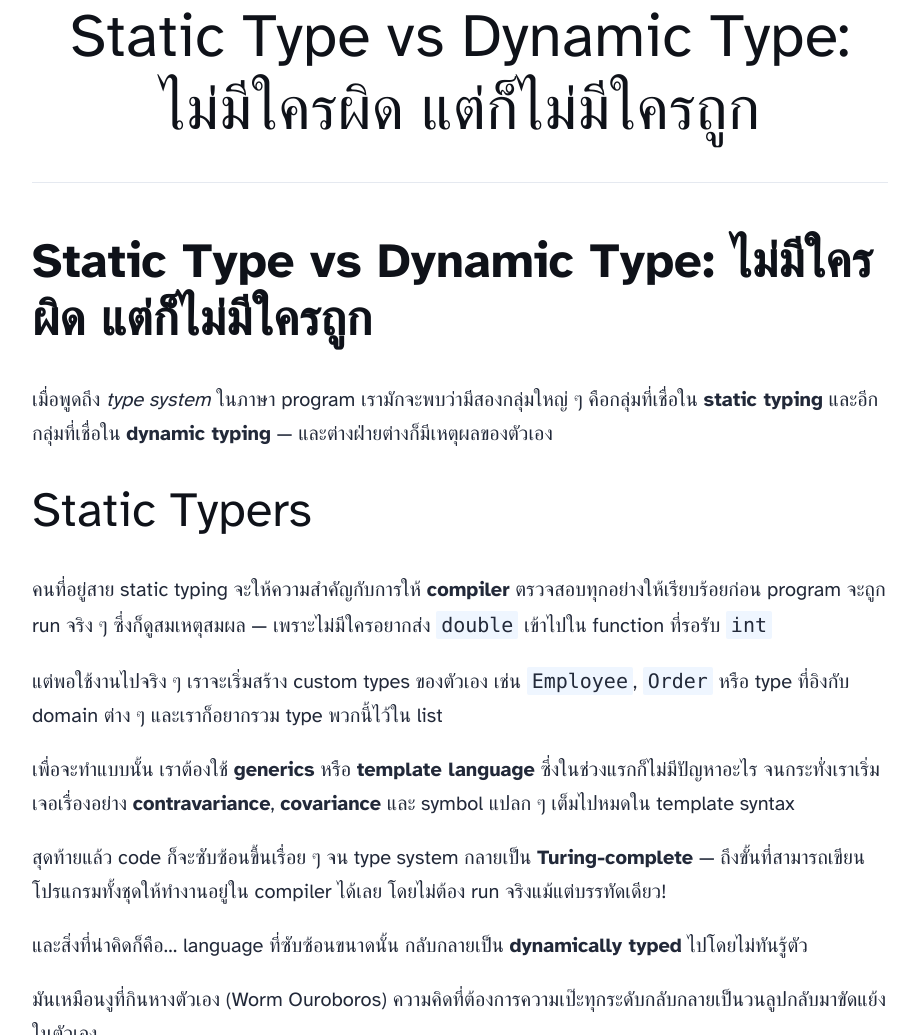
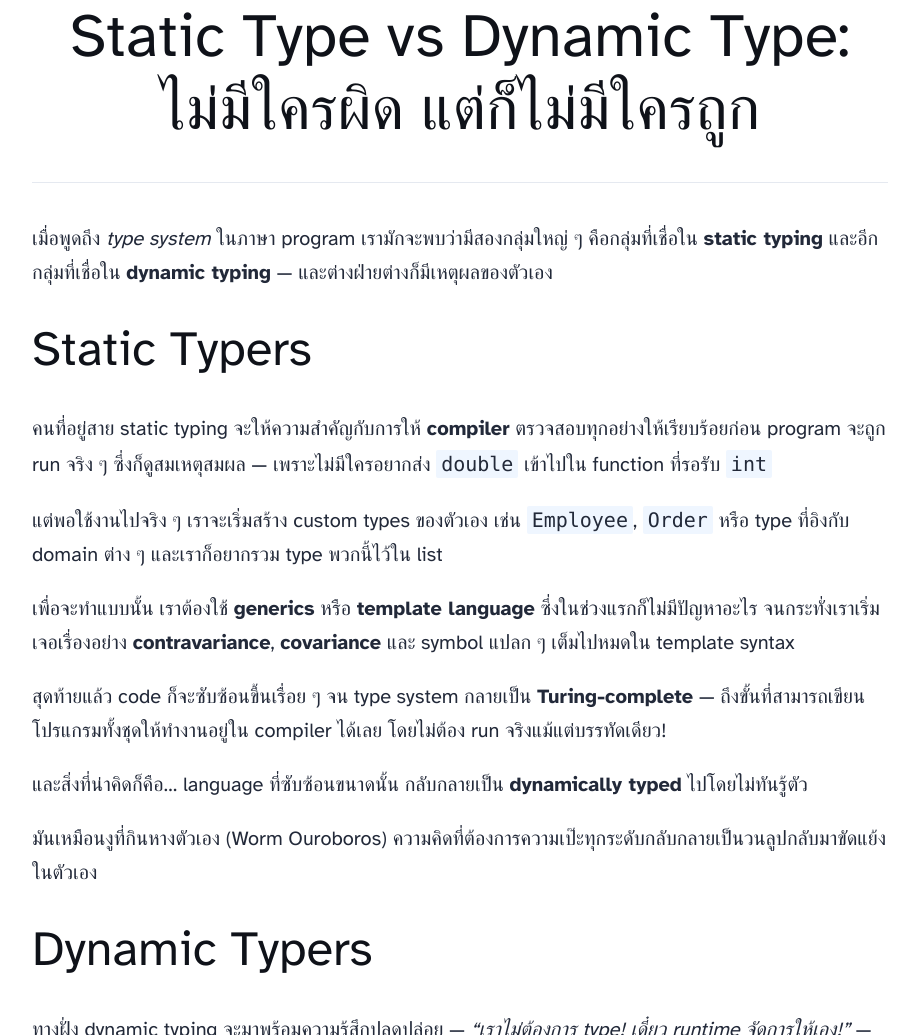
Before and after one commit to joeteerawit/joeteerawit.github.io, an Astro site: page /blog/2025/05/08-static-type-vs-dynamic-type in a window 1280 px wide. Shown: the part 743-1778 px from the top of the page, without its empty margins (180-1096 px from the left). Built offline with nearby package versions, Linux system fonts and the light colour scheme; Astro itself is replaced by a stand-in of ours; some packages are replaced by stand-ins of ours.

Commit message:
delete topic

```diff
--- a/src/content/blog/2025/05/08-static-type-vs-dynamic-type.md
+++ b/src/content/blog/2025/05/08-static-type-vs-dynamic-type.md
@@ -4,8 +4,6 @@ description: 'Static Type vs Dynamic Type: ไม่มีใครผิด แ
 pubDate: 'May 08 2025'
 heroImage: '/2025/05/22aacb03-51ba-46ea-9763-f522a2d37619.png'
 ---
-
-## **Static Type vs Dynamic Type: ไม่มีใครผิด แต่ก็ไม่มีใครถูก**
 
 เมื่อพูดถึง *type system* ในภาษา program  เรามักจะพบว่ามีสองกลุ่มใหญ่ ๆ คือกลุ่มที่เชื่อใน **static typing** และอีกกลุ่มที่เชื่อใน **dynamic typing** — และต่างฝ่ายต่างก็มีเหตุผลของตัวเอง
 
```
